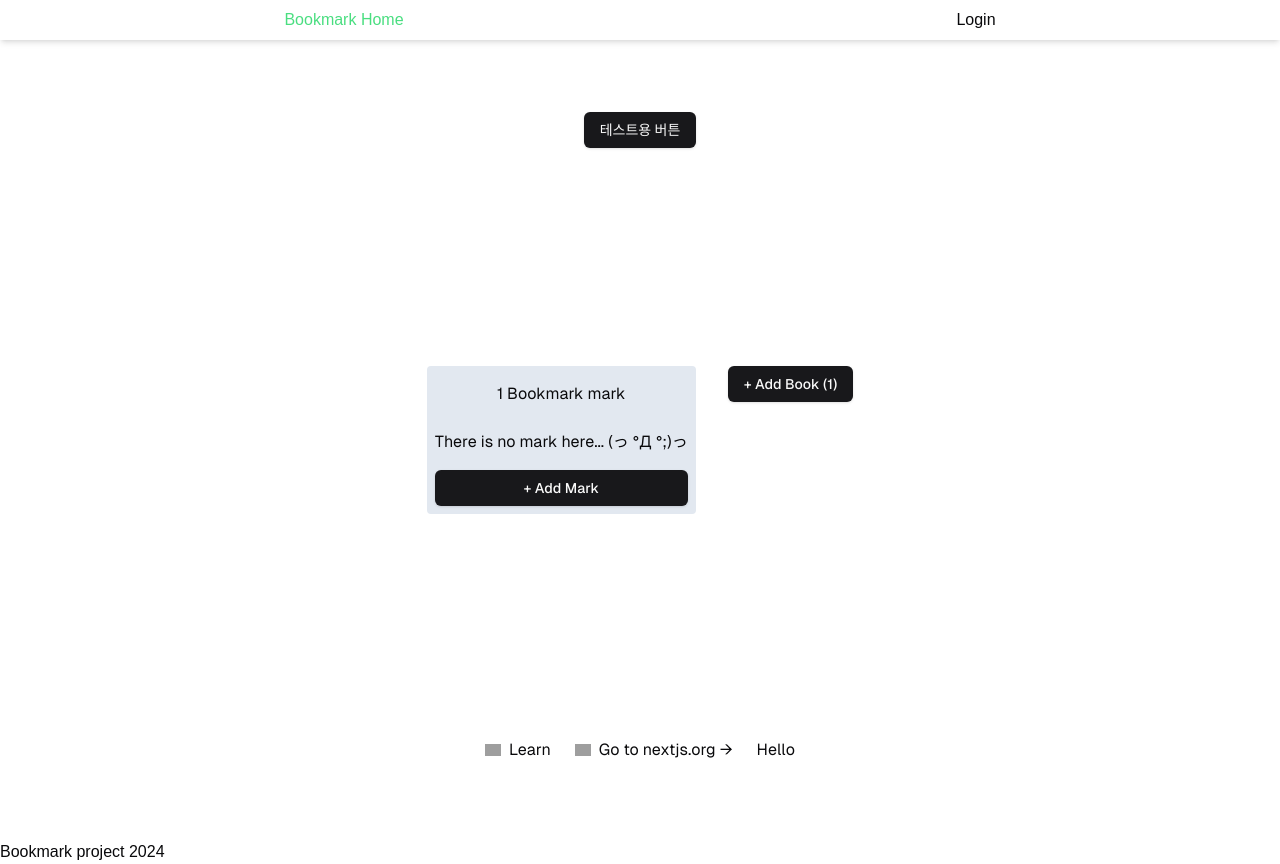
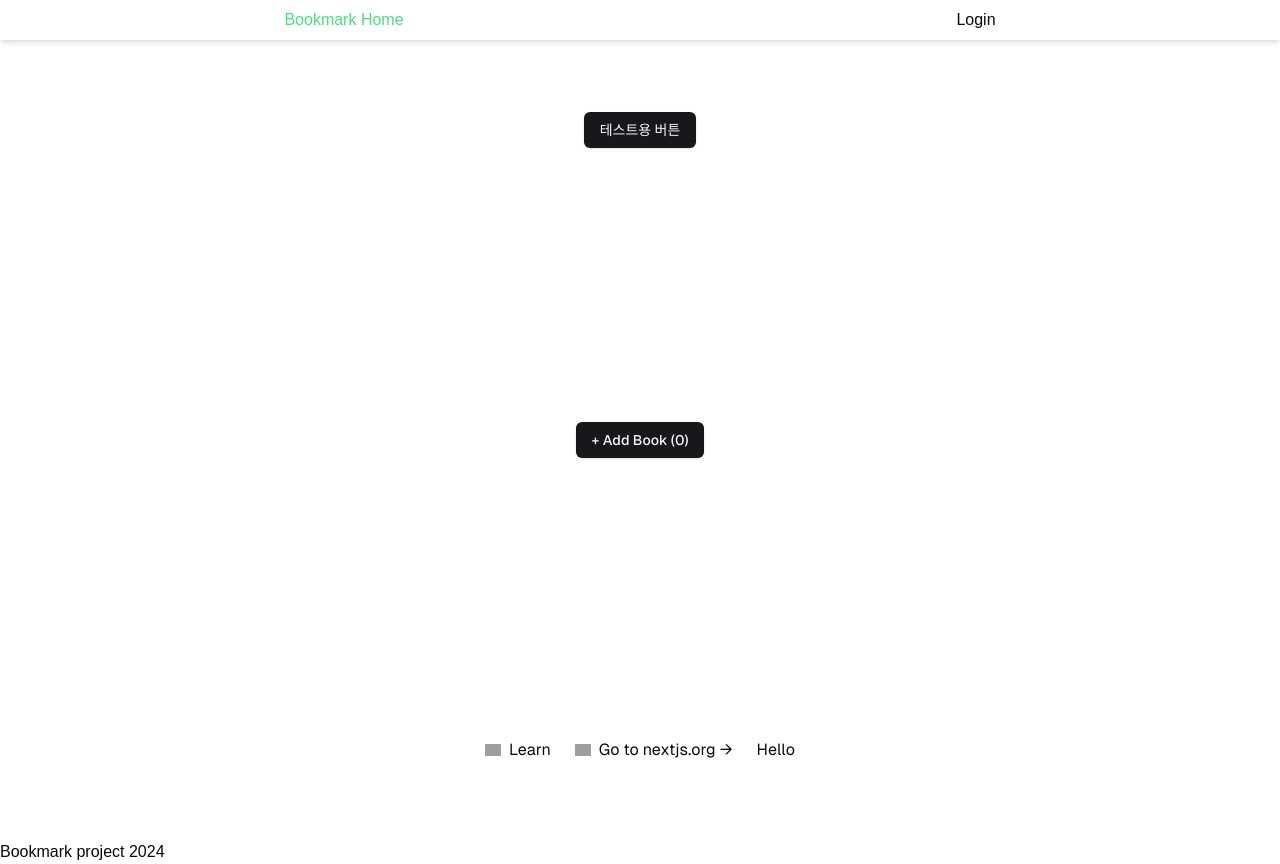
Before and after one commit to jykang24/kc4, a Next.js app in the folder next/app14/: page / in a window 1280 px wide. Built offline with nearby package versions, Linux system fonts and the light colour scheme; grey boxes are pictures that could not be loaded.

Commit message:
delete book추가

```diff
--- a/next/app14/app/components/Book.tsx
+++ b/next/app14/app/components/Book.tsx
@@ -3,11 +3,16 @@
 import Mark from './Mark';
 import MarkEditor from './MarkEditor';
 
+type BookType = {
+  id: number;
+  name: string;
+};
 type Props = {
   id: number;
   name: string;
+  bookList: BookType[];
+  setBookList: (booklist: BookType[]) => void;
   //   editBook?: (id: number) => void;
-  toggleMark?: () => void;
   // withDel:boolean;
 };
 type MarkType = {
@@ -19,7 +24,7 @@
 };
 
 //TODO: 길어지면 스크롤되도록
-export default function Book({ id, name }: Props) {
+export default function Book({ id, name, bookList, setBookList }: Props) {
   const [markList, setMarkList] = useState<MarkType[]>([]);
 
   //const [isEditingBook, setEditingBook] = useState(false);
@@ -31,6 +36,15 @@
   //   const toggleBook = () => setEditingBook(true);
 
   const toggleMark = () => setAddingMark((pre) => !pre);
+  const deleteBook = () => {
+    const isDeleting = confirm('현재 book폴더를 삭제할까요?');
+    //delete작업중
+    if (isDeleting) {
+      // bookList, setBookList
+      setBookList(bookList.filter((book) => book.id !== id));
+      alert('book폴더를 삭제했습니다');
+    }
+  };
 
   useEffect(() => {
     console.log('markList updated Book rendering now...');
@@ -48,9 +62,25 @@
 
       {/* /* TODO: 누르면 book name수정할수있게 변경 */}
       <p className='text-center m-2'>
-        {id} {name}
+        {name} <Button onClick={deleteBook}>Delete Book</Button>
       </p>
 
+      {/* <span>
+          <svg
+            xmlns='http://www.w3.org/2000/svg'
+            fill='none'
+            viewBox='0 0 24 24'
+            strokeWidth={1.5}
+            stroke='currentColor'
+            className='size-6'
+          >
+            <path
+              strokeLinecap='round'
+              strokeLinejoin='round'
+              d='m14.74 9-.346 9m-4.788 0L9.26 9m9.968-3.21c.342.052.682.107 1.022.166m-1.022-.165L18.16 19.673a2.25 2.25 0 0 1-2.244 2.077H8.084a2.25 2.25 0 0 1-2.244-2.077L4.772 5.79m14.456 0a48.108 48.108 0 0 0-3.478-.397m-12 .562c.34-.059.68-.114 1.022-.165m0 0a48.11 48.11 0 0 1 3.478-.397m7.5 0v-.916c0-1.18-.91-2.164-2.09-2.201a51.964 51.964 0 0 0-3.32 0c-1.18.037-2.09 1.022-2.09 2.201v.916m7.5 0a48.667 48.667 0 0 0-7.5 0'
+            />
+          </svg>
+        </span> */}
       {markList.length > 0 ? (
         markList.map((mark) => (
           <Mark
--- a/next/app14/app/page.tsx
+++ b/next/app14/app/page.tsx
@@ -14,10 +14,7 @@
 };
 
 export default function Home() {
-  //const [bookList, setBookList] = useState<BookType[]>([]); //QQQ books상태관리?
-  const [bookList, setBookList] = useState<BookType[]>([
-    { id: 1, name: 'Bookmark mark' },
-  ]);
+  const [bookList, setBookList] = useState<BookType[]>([]); //books상태관리?
   const [isAddingBook, setAddingBook] = useState(false);
 
   const addBook = () => {
@@ -26,7 +23,7 @@
   const toggleBook = () => setAddingBook((pre) => !pre);
 
   useEffect(() => {
-    console.log('updated BookList, rendering now...', bookList);
+    console.log('updated BookList, rendering page now...', bookList);
   }, [bookList]);
 
   return (
@@ -35,7 +32,15 @@
 
       <main className='flex gap-8 row-start-2 items-center sm:items-start'>
         {bookList.map((book) => {
-          return <Book key={book.id} id={book.id} name={book.name} />;
+          return (
+            <Book
+              key={book.id}
+              id={book.id}
+              name={book.name}
+              bookList={bookList}
+              setBookList={setBookList}
+            />
+          );
         })}
 
         {isAddingBook ? (
```
